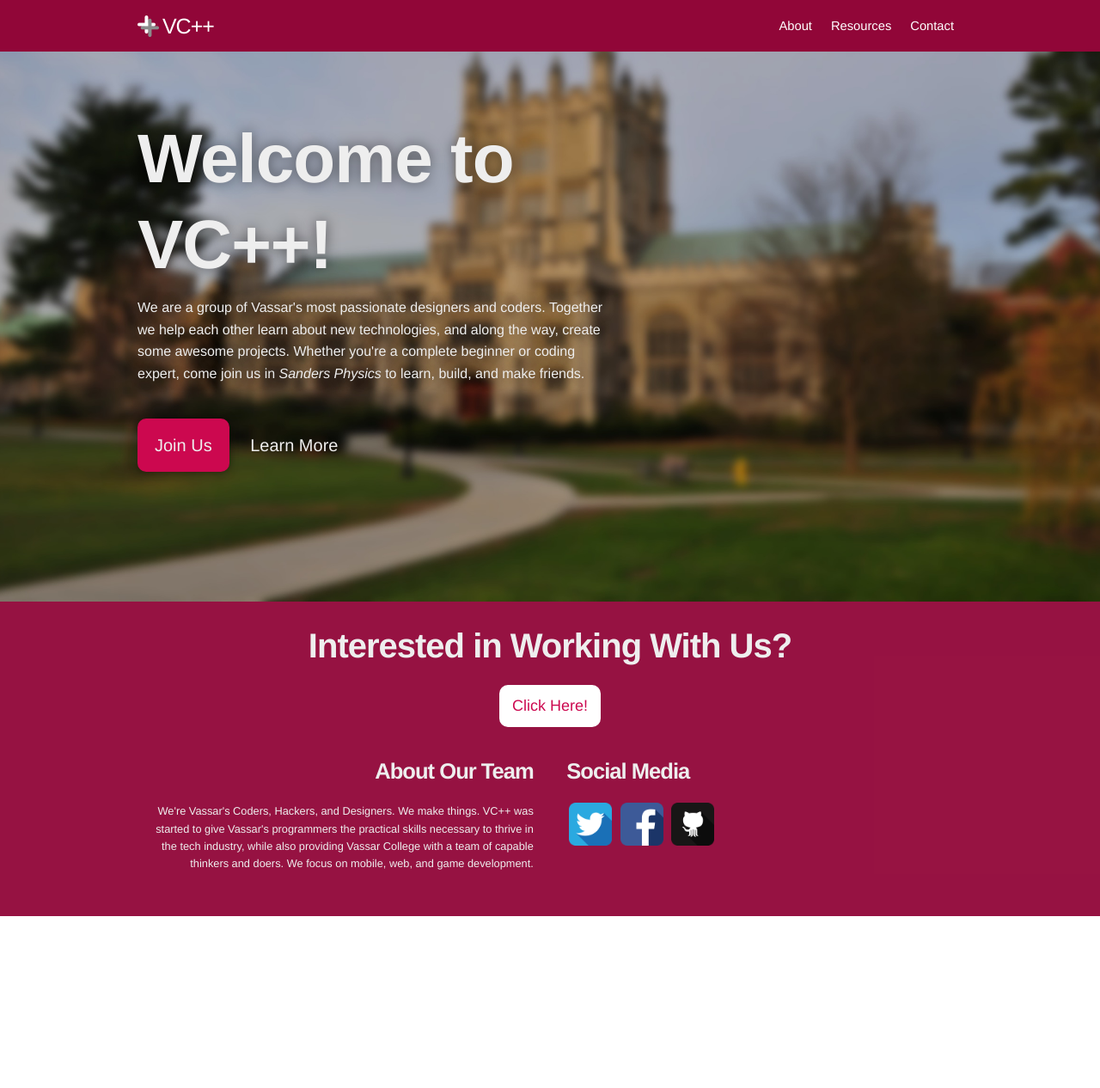
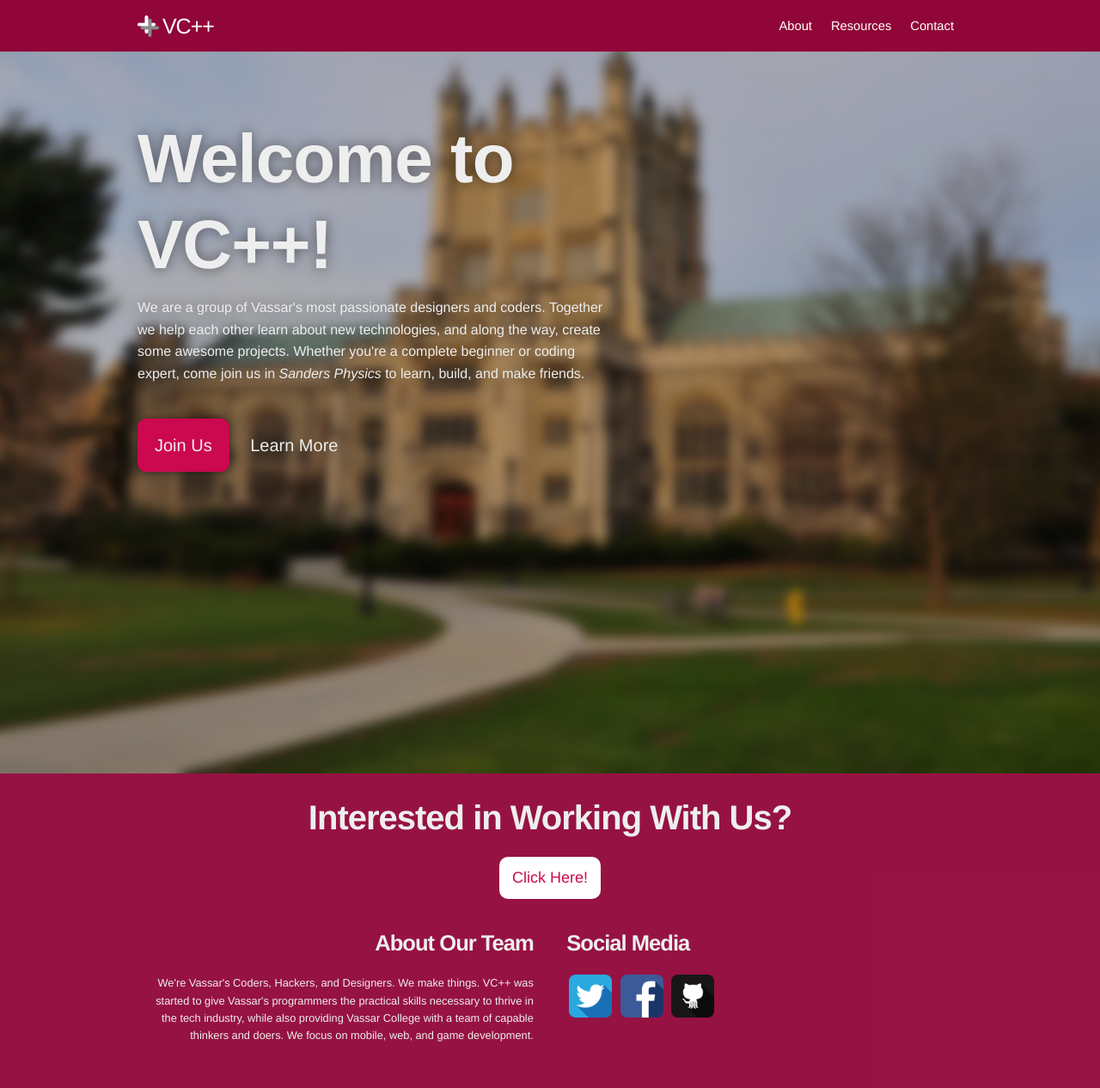
Before and after one commit to vcplusplus/vcplusplus.github.io, a Jekyll site: the page built from index.html, in a window 1280 px wide. Shown: the whole page at 86% size. Built offline with Jekyll 4.4.1, drawn with Linux system fonts in a browser that asks for light colours; nearby versions of some CDN libraries; before the commit the page ends 1066 px from its top, so only the background shows below that.

Commit message:
Fix an issue where the height of the hero image on the homepage is too small to fit the content on small screens

```diff
--- a/public/css/page_home.scss
+++ b/public/css/page_home.scss
@@ -10,7 +10,7 @@
   background-size: cover;
   background-position: bottom center;
   min-height: 400px;
-  height: 100vh;
+  min-height: 100vh;
   max-height: 700px;
 }
 
```
